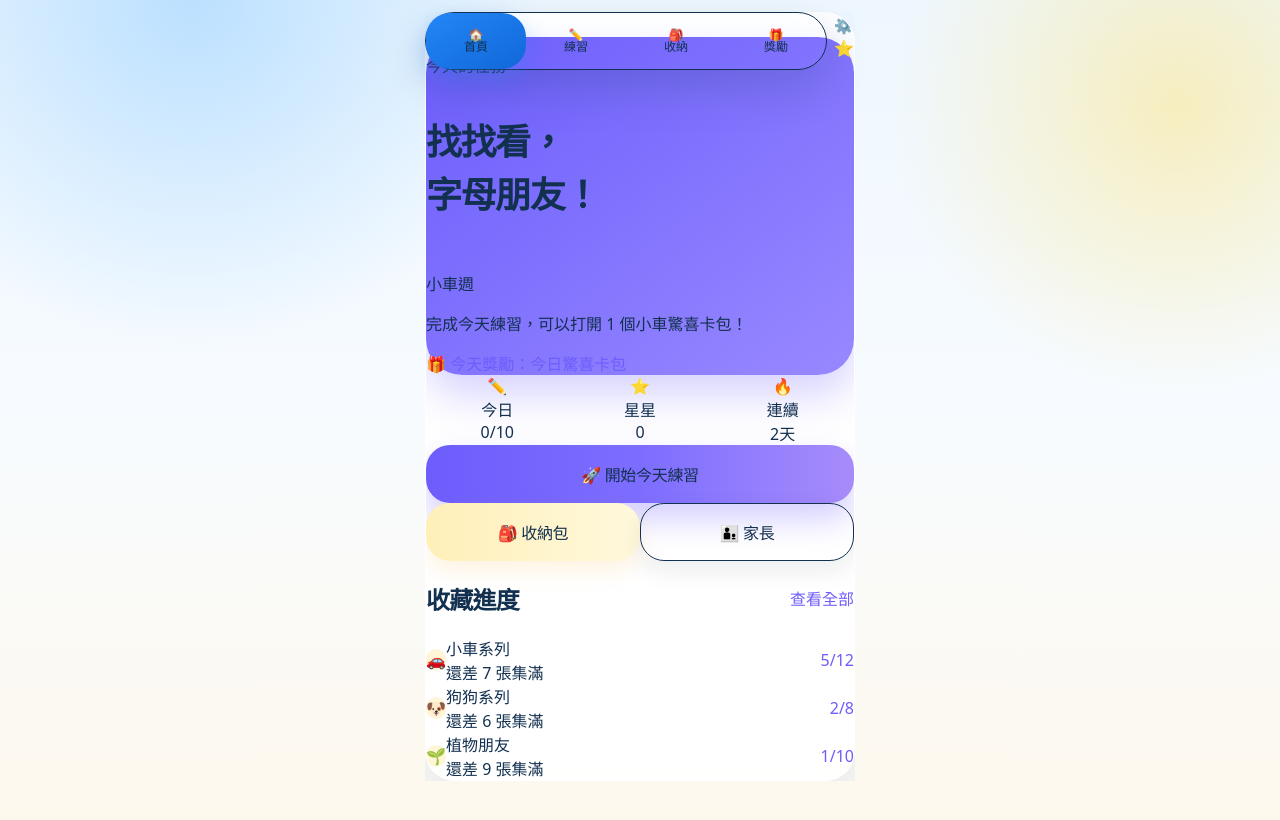
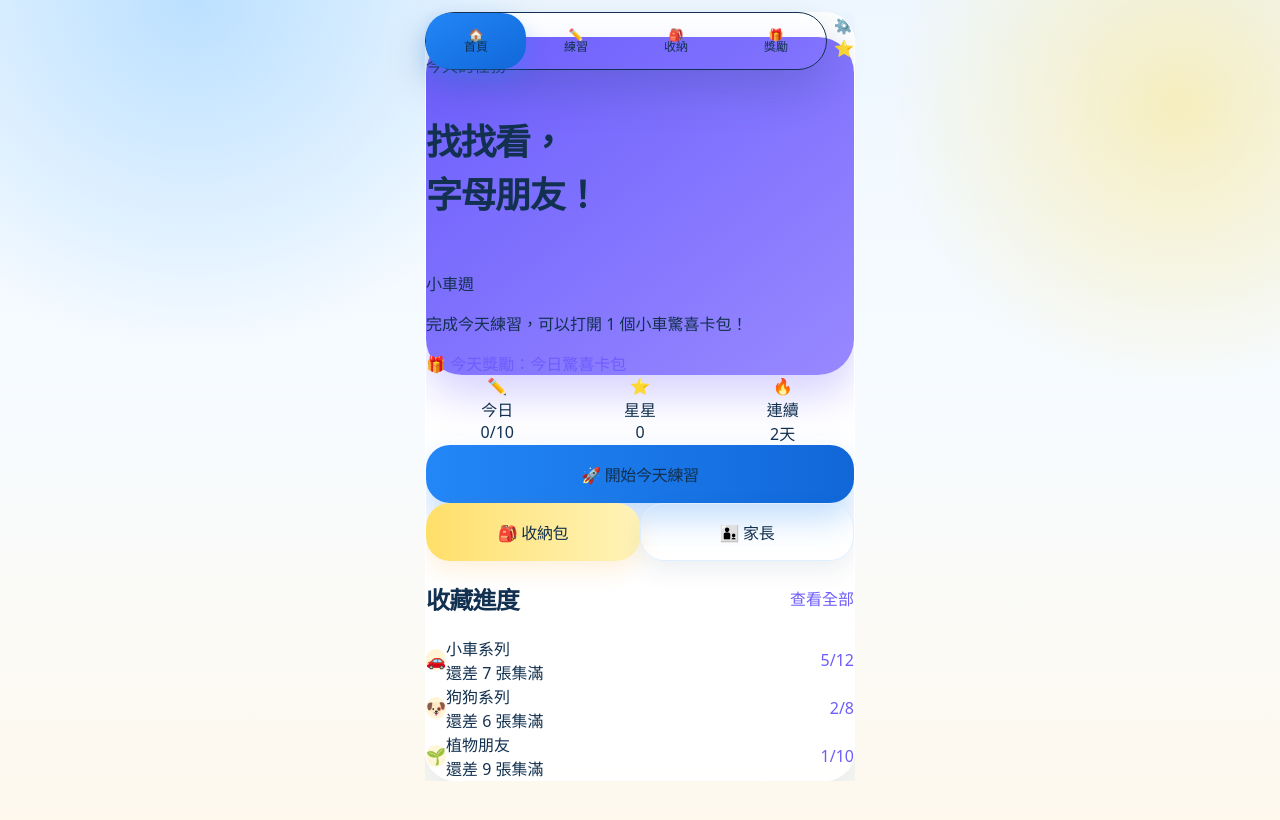
Before and after one commit to daisanity-svg/star-practice-pwa, a Next.js app: page / in a window 1280 px wide. Shown: the top 820 px of the page. Built offline with nearby package versions, Linux system fonts and the light colour scheme; no server answers; the database is empty.

Commit message:
Restyle kid buttons with blue theme

```diff
--- a/components/KidButton.tsx
+++ b/components/KidButton.tsx
@@ -9,16 +9,16 @@ type KidButtonProps = ButtonHTMLAttributes<HTMLButtonElement> & {
 };
 
 const toneClass = {
-  primary: 'bg-gradient-to-r from-[#6d5dfc] via-[#7d6dff] to-[#a78bfa] text-white shadow-[0_16px_32px_rgba(109,93,252,0.3)]',
-  mint: 'bg-gradient-to-r from-[#c9f7df] to-[#e6fff1] text-emerald-950 shadow-[0_10px_22px_rgba(16,185,129,0.12)]',
-  butter: 'bg-gradient-to-r from-[#fff0b8] to-[#fff8dc] text-amber-950 shadow-[0_10px_22px_rgba(245,158,11,0.12)]',
-  sky: 'bg-gradient-to-r from-[#dff0ff] to-[#eef7ff] text-blue-950 shadow-[0_10px_22px_rgba(59,130,246,0.12)]',
-  white: 'bg-white text-ink border border-white shadow-[0_10px_24px_rgba(15,23,42,0.08)]',
-  soft: 'bg-[#f4f0ff] text-[#5b4be8] shadow-[0_10px_24px_rgba(109,93,252,0.1)]'
+  primary: 'bg-gradient-to-r from-[#2387f7] to-[#1167d8] text-white shadow-[0_16px_32px_rgba(35,135,247,0.28)]',
+  mint: 'bg-gradient-to-r from-[#dff8ef] to-[#f1fff8] text-emerald-950 shadow-[0_10px_22px_rgba(16,185,129,0.12)]',
+  butter: 'bg-gradient-to-r from-[#ffdf68] to-[#fff3b8] text-amber-950 shadow-[0_10px_22px_rgba(245,158,11,0.14)]',
+  sky: 'bg-gradient-to-r from-[#dceeff] to-[#f4faff] text-blue-950 shadow-[0_10px_22px_rgba(35,135,247,0.14)]',
+  white: 'bg-white text-ink border border-[#dceeff] shadow-[0_10px_24px_rgba(18,48,79,0.08)]',
+  soft: 'bg-[#e9f4ff] text-[#1675dc] shadow-[0_10px_24px_rgba(35,135,247,0.1)]'
 };
 
 export function KidButton({ href, children, tone = 'primary', className = '', type = 'button', ...buttonProps }: KidButtonProps) {
-  const classes = `tap-target flex items-center justify-center gap-2 px-6 text-center text-xl font-black tracking-[-0.02em] active:scale-[0.98] transition ${toneClass[tone]} ${className}`;
+  const classes = `tap-target flex touch-manipulation select-none items-center justify-center gap-2 px-6 text-center text-xl font-black tracking-[-0.02em] transition active:scale-[0.98] ${toneClass[tone]} ${className}`;
 
   if (href) {
     return (
```
